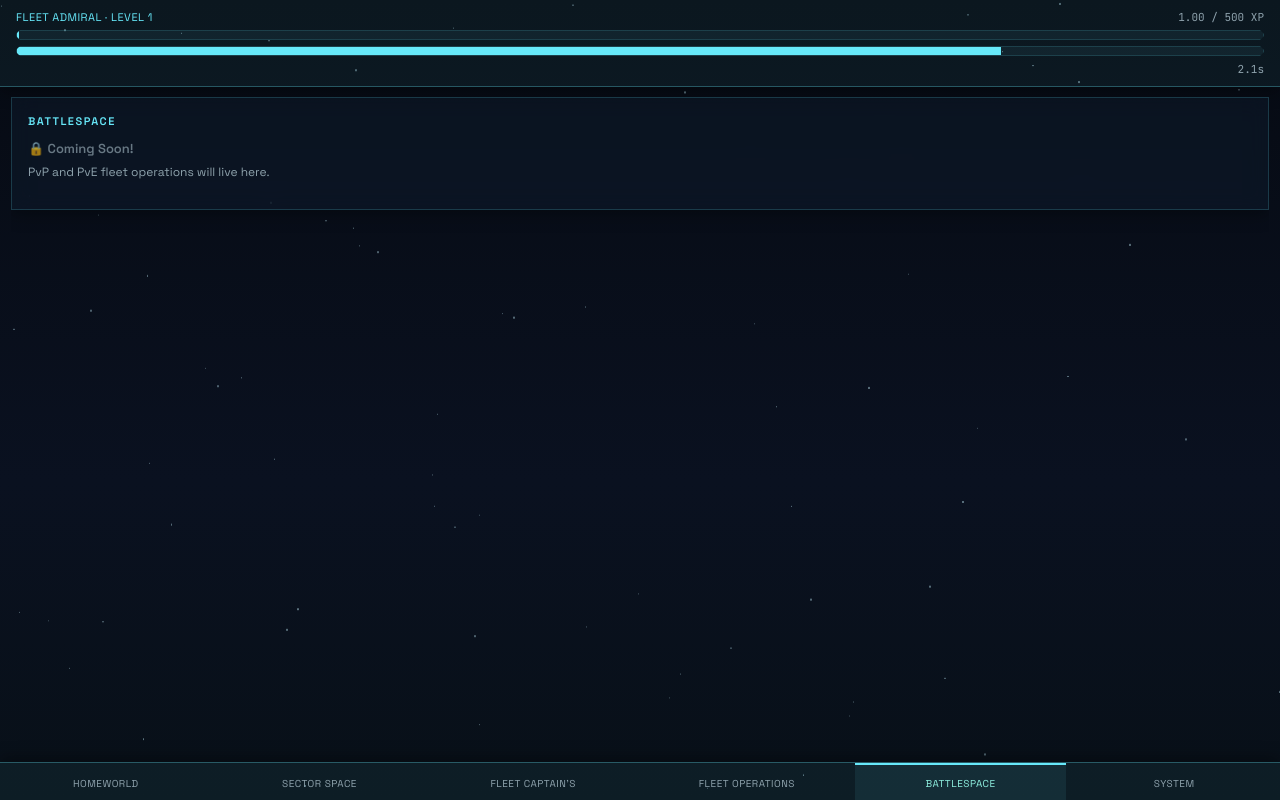
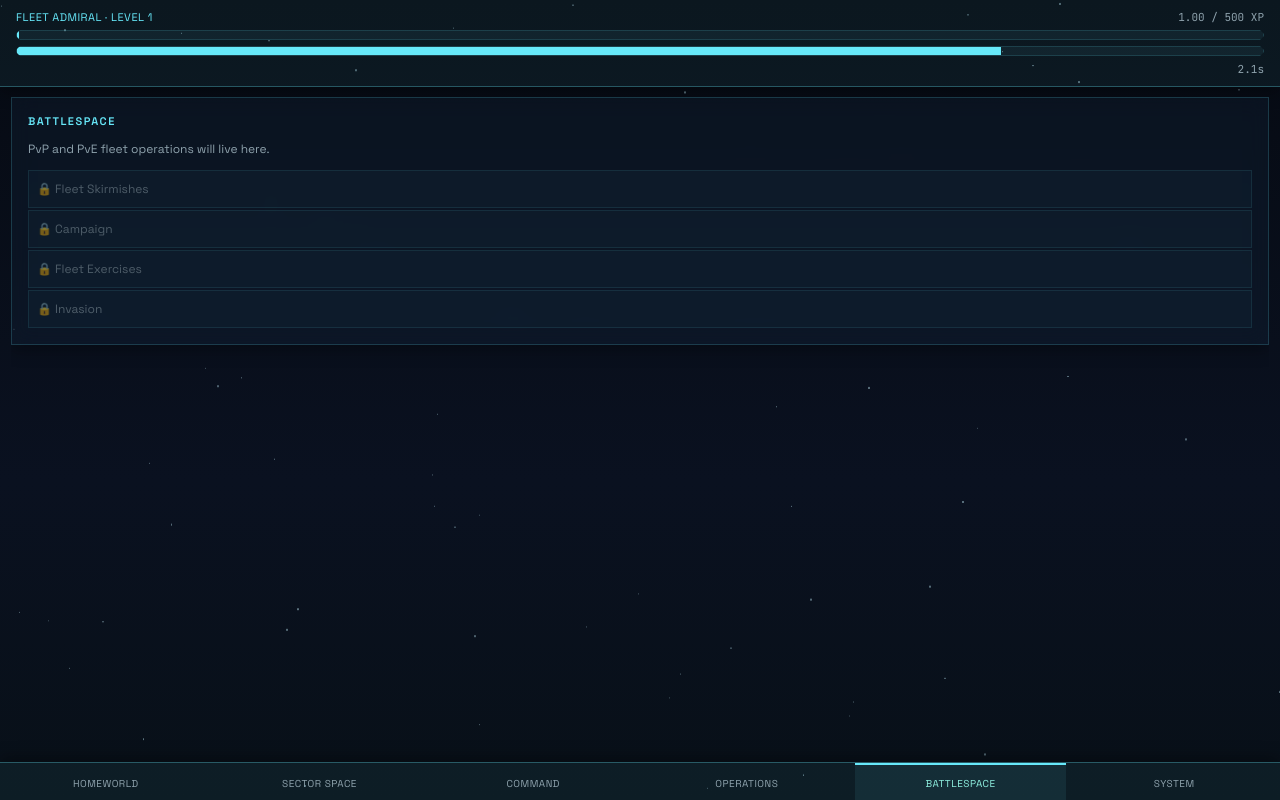
Before and after one commit to Scythrael/HyperionLegacy, a Svelte app: page / in a window 1280 px wide. Both pictures are taken after a click on the button "BATTLESPACE". Built offline with nearby package versions, Linux system fonts and the light colour scheme.

Commit message:
feat: rename Fleet Operations/Fleet Captain's nav labels, expand Battlespace to 4 locked placeholders

```diff
--- a/src/App.svelte
+++ b/src/App.svelte
@@ -848,8 +848,26 @@
       <div class="tab-scroll-area">
       <Panel>
         <div class="panel-title">BATTLESPACE</div>
-        <p class="locked-heading">🔒 Coming Soon!</p>
         <p class="prestige-text">PvP and PvE fleet operations will live here.</p>
+        <!-- Expanded from a single generic "Coming Soon" line to 4 named
+             locked options (mid-plan extra task, 2026-07-07) -- reuses
+             .captain-list-item.locked as-is (same class/markup as the locked
+             captain slots under Fleet Captain's, above) rather than
+             introducing .mission-category-item, since that class belongs to
+             the separate, still-in-flight Fleet Operations mission-category
+             rebuild and doesn't exist in this file yet. .captain-list-item
+             has no standalone stacking/gap behavior of its own -- it normally
+             relies on its usual parent .captain-list (display:flex;
+             flex-direction:column; gap:2px) for that -- so .battlespace-
+             locked-list below reproduces just that same flex/gap pairing
+             as a tiny scoped class, without duplicating any of
+             .captain-list-item's own visual rules. -->
+        <div class="battlespace-locked-list">
+          <div class="captain-list-item locked" title="Coming soon — not yet available">🔒 Fleet Skirmishes</div>
+          <div class="captain-list-item locked" title="Coming soon — not yet available">🔒 Campaign</div>
+          <div class="captain-list-item locked" title="Coming soon — not yet available">🔒 Fleet Exercises</div>
+          <div class="captain-list-item locked" title="Coming soon — not yet available">🔒 Invasion</div>
+        </div>
       </Panel>
       </div>
       {/if}
@@ -961,8 +979,8 @@
     <div class="nav-tabs">
       <button class="nav-tab" class:active={activeTab === "homeworld"} on:click={() => (activeTab = "homeworld")}>Homeworld</button>
       <button class="nav-tab" class:active={activeTab === "sectorSpace"} on:click={() => (activeTab = "sectorSpace")}>Sector Space</button>
-      <button class="nav-tab" class:active={activeTab === "fleetCaptains"} on:click={() => (activeTab = "fleetCaptains")}>Fleet Captain's</button>
-      <button class="nav-tab" class:active={activeTab === "fleetOperations"} on:click={() => (activeTab = "fleetOperations")}>Fleet Operations</button>
+      <button class="nav-tab" class:active={activeTab === "fleetCaptains"} on:click={() => (activeTab = "fleetCaptains")}>Command</button>
+      <button class="nav-tab" class:active={activeTab === "fleetOperations"} on:click={() => (activeTab = "fleetOperations")}>Operations</button>
       <button class="nav-tab" class:active={activeTab === "battlespace"} on:click={() => (activeTab = "battlespace")}>Battlespace</button>
       <button class="nav-tab" class:active={activeTab === "system"} on:click={() => (activeTab = "system")}>System</button>
     </div>
@@ -1210,6 +1228,12 @@
   .captain-list-item.locked:hover {
     border-color: rgba(var(--color-accent-rgb), 0.3);
   }
+  /* Battlespace's 4 locked placeholders (mid-plan extra task, 2026-07-07)
+     reuse .captain-list-item.locked verbatim but sit inside a Panel, not
+     .captain-list -- this reproduces just that parent's flex/gap pairing so
+     the reused items stack with the same thin 2px seam they'd get under
+     .captain-list, without giving them .captain-list's fixed 96px width. */
+  .battlespace-locked-list { display: flex; flex-direction: column; gap: 2px; }
   .fleet-captains-content { flex: 1; min-width: 0; }
   .panel-title {
     font-size: 11px;
```
